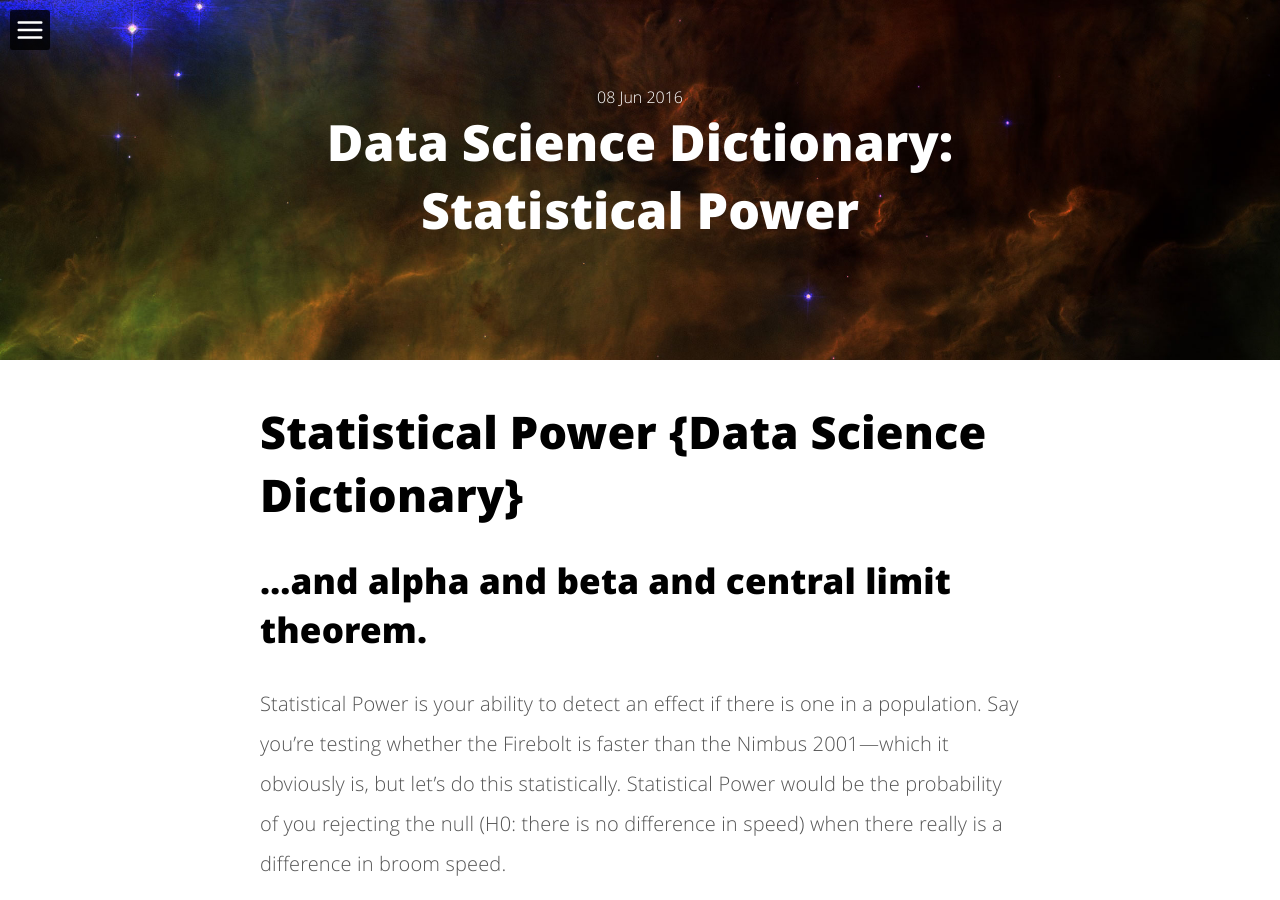
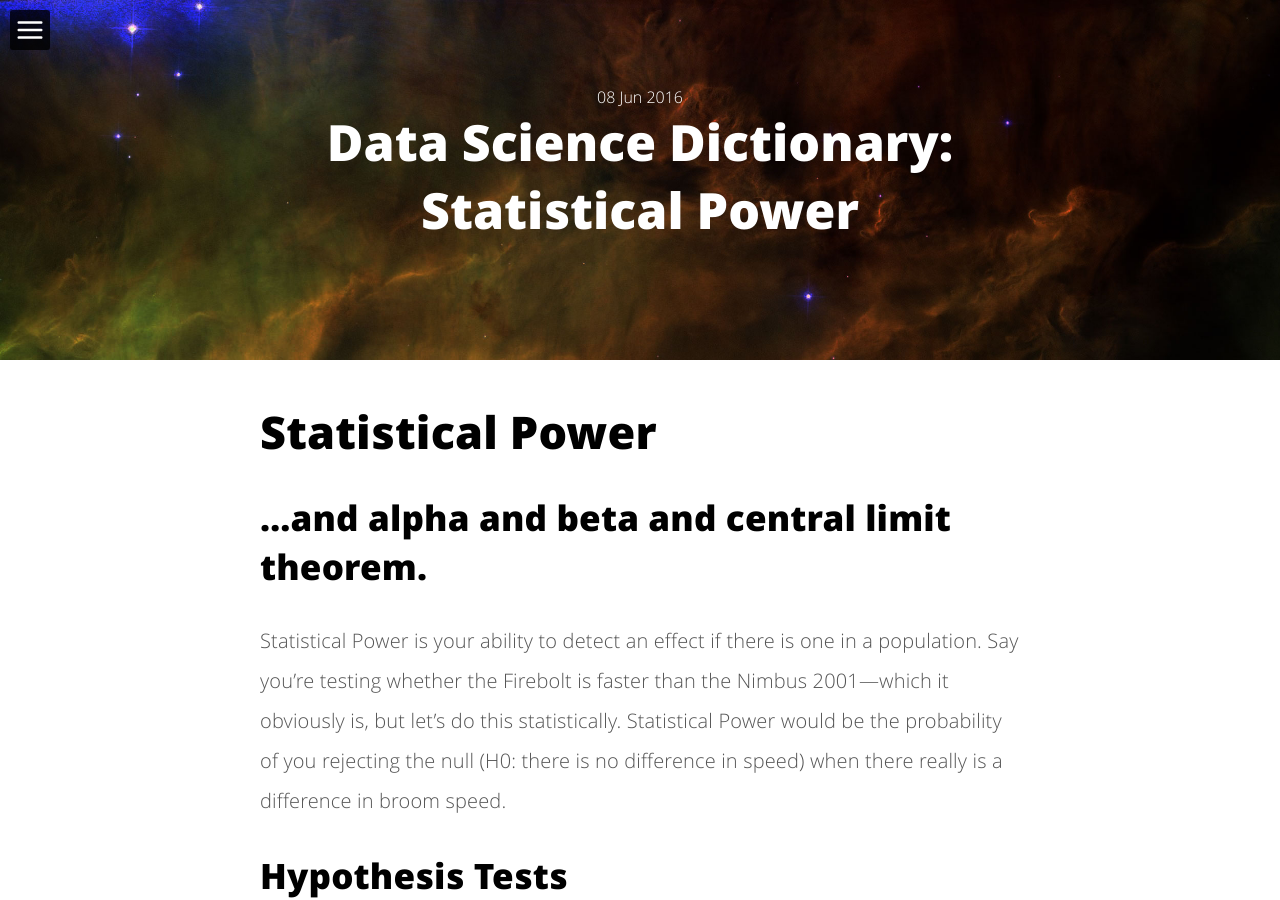
Before and after one commit to partiallyderivative/partiallyderivative.github.io, a Jekyll site: the page built from _posts/2016-06-08-Data-science-dictionary-Statistical-Power.md, in a window 1280 px wide and 900 px high. Built offline with Jekyll 4.4.1, drawn with Linux system fonts in a browser that asks for light colours.

Commit message:
Fixed title formatting
Data Science Dictionary: Statistical Power

```diff
--- a/_posts/2016-06-08-Data-science-dictionary-Statistical-Power.md
+++ b/_posts/2016-06-08-Data-science-dictionary-Statistical-Power.md
@@ -11,7 +11,7 @@ tags:
 permalink: /resources/2016/06/08/Data-science-dictionary-Statistical-Power
 ---
 
-# Statistical Power {Data Science Dictionary}
+# Statistical Power
 ## ...and alpha and beta and central limit theorem.
 
 Statistical Power is your ability to detect an effect if there is one in a population. Say you’re testing whether the Firebolt is faster than the Nimbus 2001&mdash;which it obviously is, but let’s do this statistically. Statistical Power would be the probability of you rejecting the null (H0: there is no difference in speed) when there really is a difference in broom speed.
```
